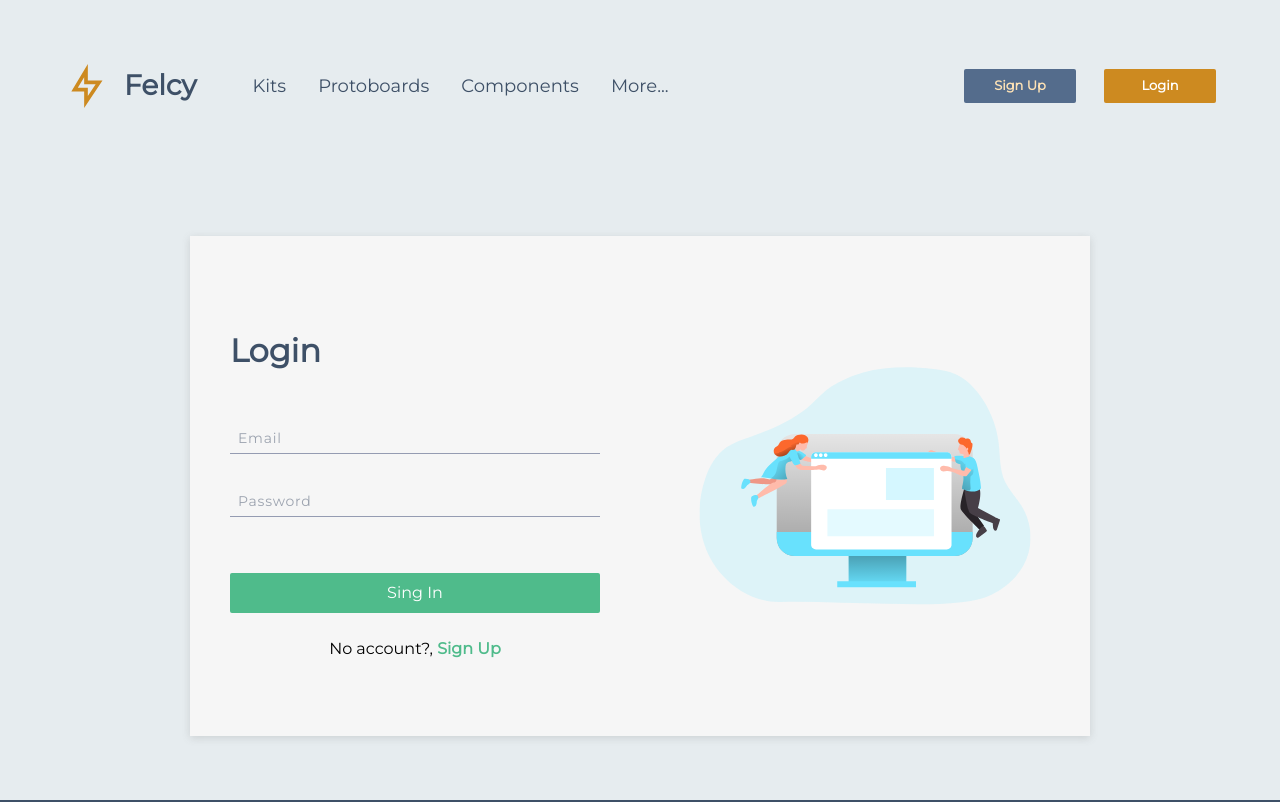
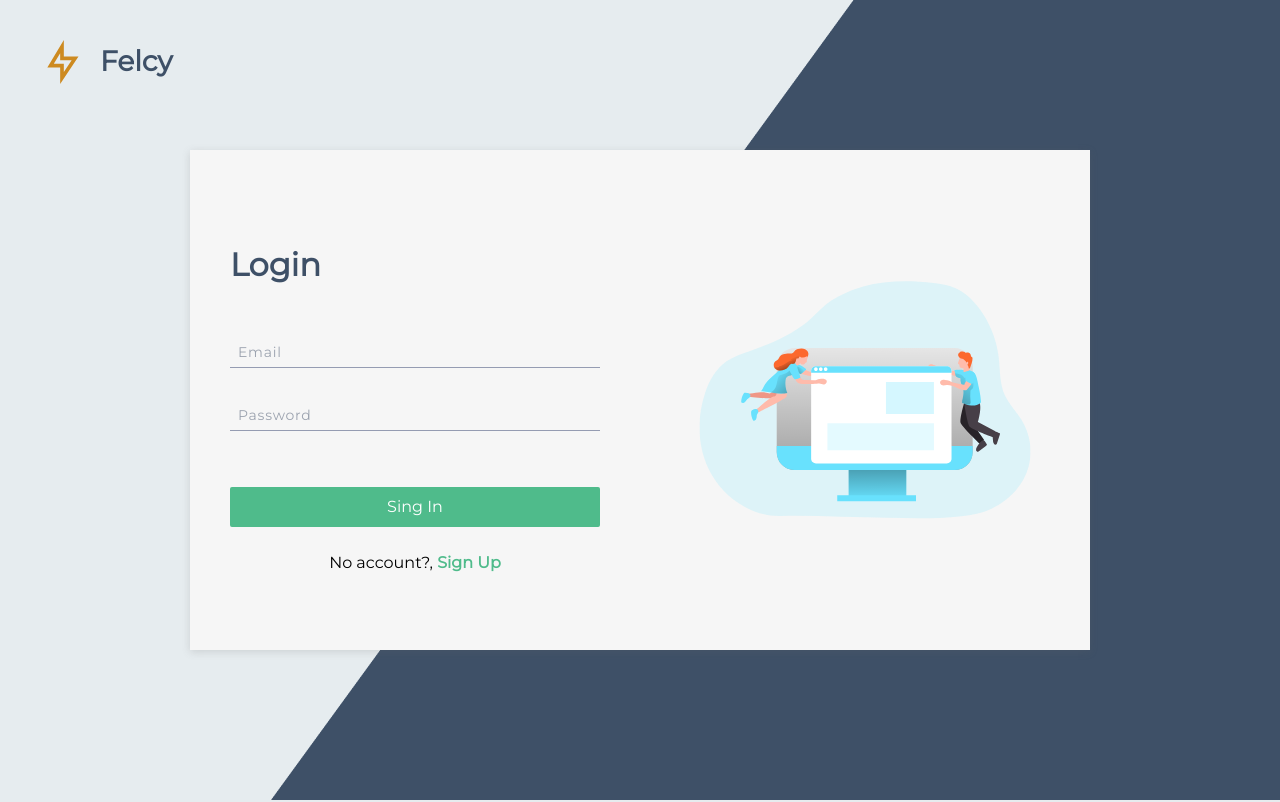
Before and after one commit to edgarmtdev/fixly-front, a Next.js app: page /auth/login in a window 1280 px wide. Shown: the top 802 px of the page. Built offline with nearby package versions, Linux system fonts and the light colour scheme; no server answers.

Commit message:
fix(structure): layout to authentication with diferent styles

```diff
--- /dev/null
+++ b/components/auth/navigation/index.jsx
@@ -0,0 +1,22 @@
+import Link from "next/link";
+import { RiFlashlightLine } from "react-icons/ri";
+import { Container, NavbarCont, NavbarMenu, NavbarTitle } from "./styled";
+
+const NavbarAuth = () => {
+  return (
+    <Container>
+      <NavbarCont>
+        <NavbarMenu>
+          <Link href={"/"}>
+            <NavbarTitle>
+              <RiFlashlightLine color="#CD8A20" widths={44} size={44} />
+              <h1>Felcy</h1>
+            </NavbarTitle>
+          </Link>
+        </NavbarMenu>
+      </NavbarCont>
+    </Container>
+  );
+};
+
+export default NavbarAuth;
--- /dev/null
+++ b/components/auth/navigation/styled.jsx
@@ -0,0 +1,35 @@
+import styled from "styled-components";
+import BREAKPOINTS_DEVICES from "../../../theme/global/breakpoints";
+
+export const Container = styled.nav`
+  padding: 2.5rem;
+  position: fixed;
+  width: 100%;
+  top: 0;
+`;
+
+export const NavbarCont = styled.div`
+  max-width: 1536px;
+  @media ${BREAKPOINTS_DEVICES.laptop} {
+    display: flex;
+    margin-left: auto;
+    margin-right: auto;
+  }
+`;
+
+export const NavbarMenu = styled.div`
+  display: flex;
+  gap: 3.5rem;
+`;
+
+export const NavbarTitle = styled.div`
+  display: flex;
+  gap: 1rem;
+  cursor: pointer;
+
+  h1 {
+    font-weight: 800;
+    font-size: 28px;
+    color: #3e5067;
+  }
+`;
--- a/components/layouts/auth/index.jsx
+++ b/components/layouts/auth/index.jsx
@@ -1,13 +1,22 @@
 import React from "react";
 import styled from "styled-components";
+import NavbarAuth from "../../auth/navigation";
 
 export const AuthCont = styled.main`
-  max-width: 1280px;
-  margin: 0 auto;
+  height: 100vh;
   display: flex;
   align-items: center;
+  justify-content: center;
+  background-image: url("/bg/background.png");
+  background-repeat: no-repeat;
+  background-position-x: 100%;
 `;
 
 export default function AuthLayout({ children }) {
-  return <AuthCont>{children}</AuthCont>;
+  return (
+    <React.Fragment>
+      <NavbarAuth />
+      <AuthCont>{children}</AuthCont>
+    </React.Fragment>
+  );
 }
--- a/modules/auth/login/styled.jsx
+++ b/modules/auth/login/styled.jsx
@@ -3,8 +3,8 @@ import styled from "styled-components";
 export const Container = styled.div`
   position: relative;
   width: 100vw;
-  height: 380px;
-  margin: 3rem 1.25rem;
+  height: 100vh;
+  /* margin: 3rem 1.25rem; */
   background-color: #f6f6f6;
   pad: 0.5rem;
   box-shadow: rgba(99, 99, 99, 0.2) 0px 2px 8px 0px;
--- a/pages/_app.js
+++ b/pages/_app.js
@@ -8,12 +8,13 @@ import "swiper/css/pagination";
 import "../styles/index.css";
 
 function MyApp({ Component, pageProps }) {
+  const Layout = Component.Layout || MainLayout;
   return (
     <Provider store={store}>
       <GlobalStyles />
-      <MainLayout>
+      <Layout>
         <Component {...pageProps} />
-      </MainLayout>
+      </Layout>
     </Provider>
   );
 }
--- a/pages/auth/login/index.jsx
+++ b/pages/auth/login/index.jsx
@@ -7,9 +7,11 @@ import LoginModule from "../../../modules/auth/login";
 export default function Login() {
   const user = useStatusLogged();
   return (
-    <AuthLayout>
+    <React.Fragment>
       <HeadComponent title={"Login | Felcy"} />
       <LoginModule user={user} />
-    </AuthLayout>
+    </React.Fragment>
   );
 }
+
+Login.Layout = AuthLayout;
```
Also changed, not shown: public/bg/background.png (added).
